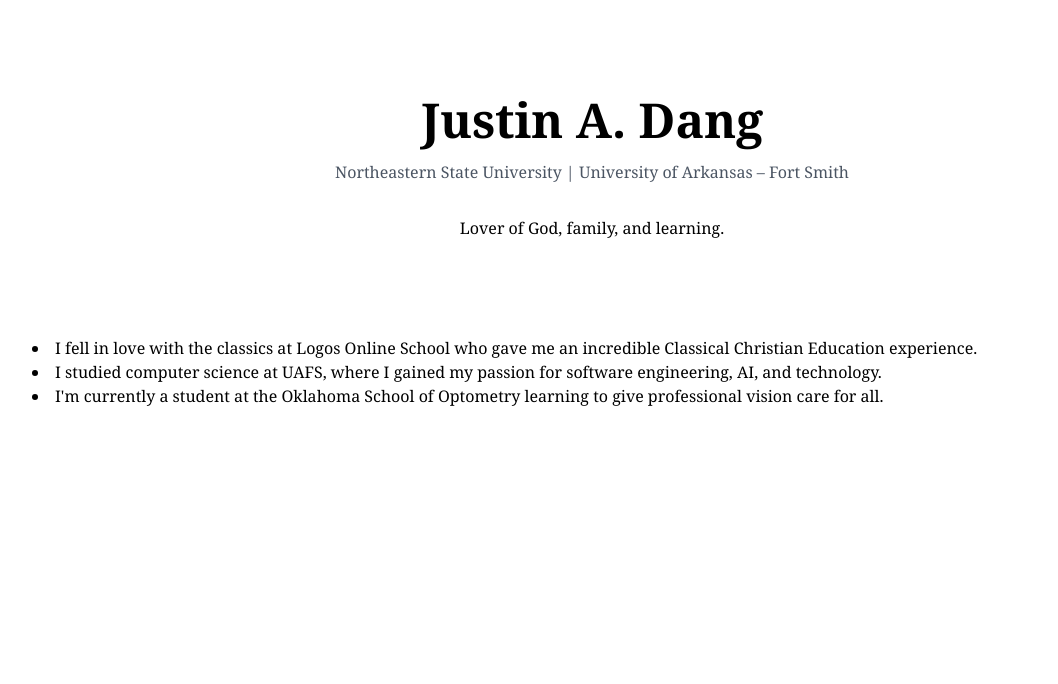
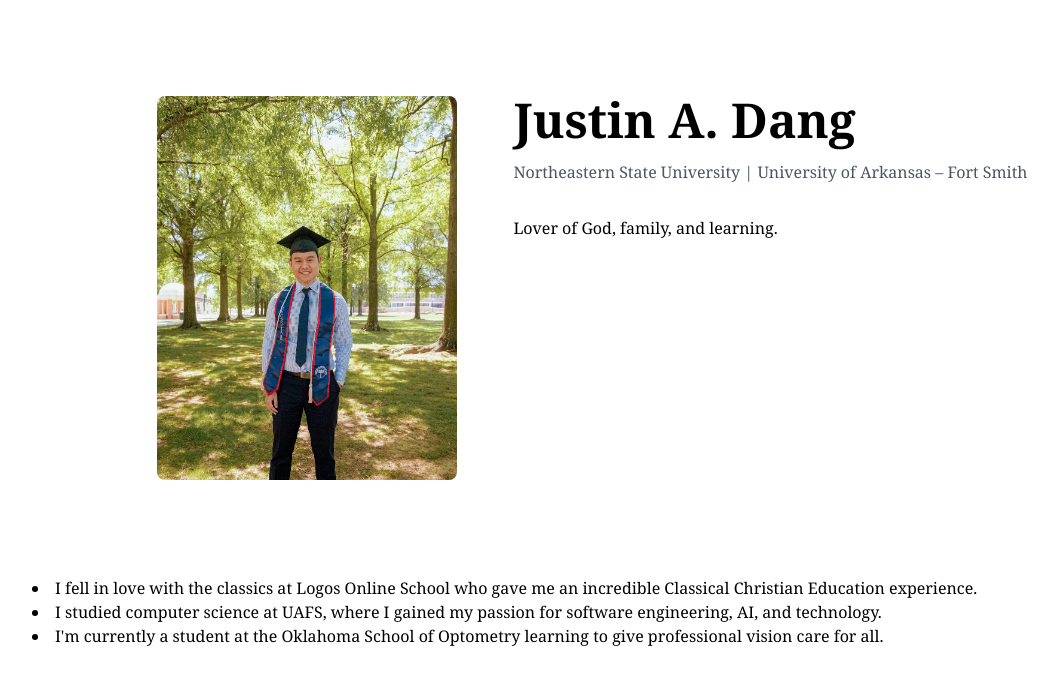
Before and after one commit to jdang00/jdang-site, a SvelteKit app: page / in a window 1280 px wide. Shown: the top 684 px of the page, without its empty margins (48-1106 px from the left). Built offline with nearby package versions, Linux system fonts and the light colour scheme.

Commit message:
added picture and styling

```diff
--- a/src/routes/+layout.svelte
+++ b/src/routes/+layout.svelte
@@ -1,21 +1,37 @@
 <script>
 	import '../app.css';
 	import Nav from '$lib/Nav.svelte';
+	import self from '../img/justin.webp';
 </script>
 
-<Nav/>
+<Nav />
 
-<div class="relative flex flex-col mx-auto text-center w-full my-24">
-	<h1 class="text-5xl font-bold">Justin A. Dang</h1>
-	<p class="mt-4 text-gray-600">Northeastern State University | University of Arkansas – Fort Smith</p>
-	<p class="mt-8">Lover of God, family, and learning.</p>
-
+<div class="relative flex flex-row mx-auto w-full my-24 justify-center gap-14 flex-wrap">
+	<div>
+		<img src={self} class="h-96 rounded-lg" alt="Justin Dang" />
+	</div>
+	<div class="flex flex-col">
+		<h1 class="text-5xl font-bold">Justin A. Dang</h1>
+		<p class="mt-4 text-gray-600">
+			Northeastern State University | University of Arkansas – Fort Smith
+		</p>
+		<p class="mt-8">Lover of God, family, and learning.</p>
+	</div>
 </div>
 
 <ul class="list-disc list-inside mt-6 mx-20">
-	<li>I fell in love with the classics at Logos Online School who gave me an incredible Classical Christian Education experience.</li>
-	<li>I studied computer science at UAFS, where I gained my passion for software engineering, AI, and technology.</li>
-	<li>I'm currently a student at the Oklahoma School of Optometry learning to give professional vision care for all.</li>
+	<li>
+		I fell in love with the classics at Logos Online School who gave me an incredible Classical
+		Christian Education experience.
+	</li>
+	<li>
+		I studied computer science at UAFS, where I gained my passion for software engineering, AI, and
+		technology.
+	</li>
+	<li>
+		I'm currently a student at the Oklahoma School of Optometry learning to give professional vision
+		care for all.
+	</li>
 </ul>
 
 <slot />
```
Also changed, not shown: src/img/justin.webp (added).
